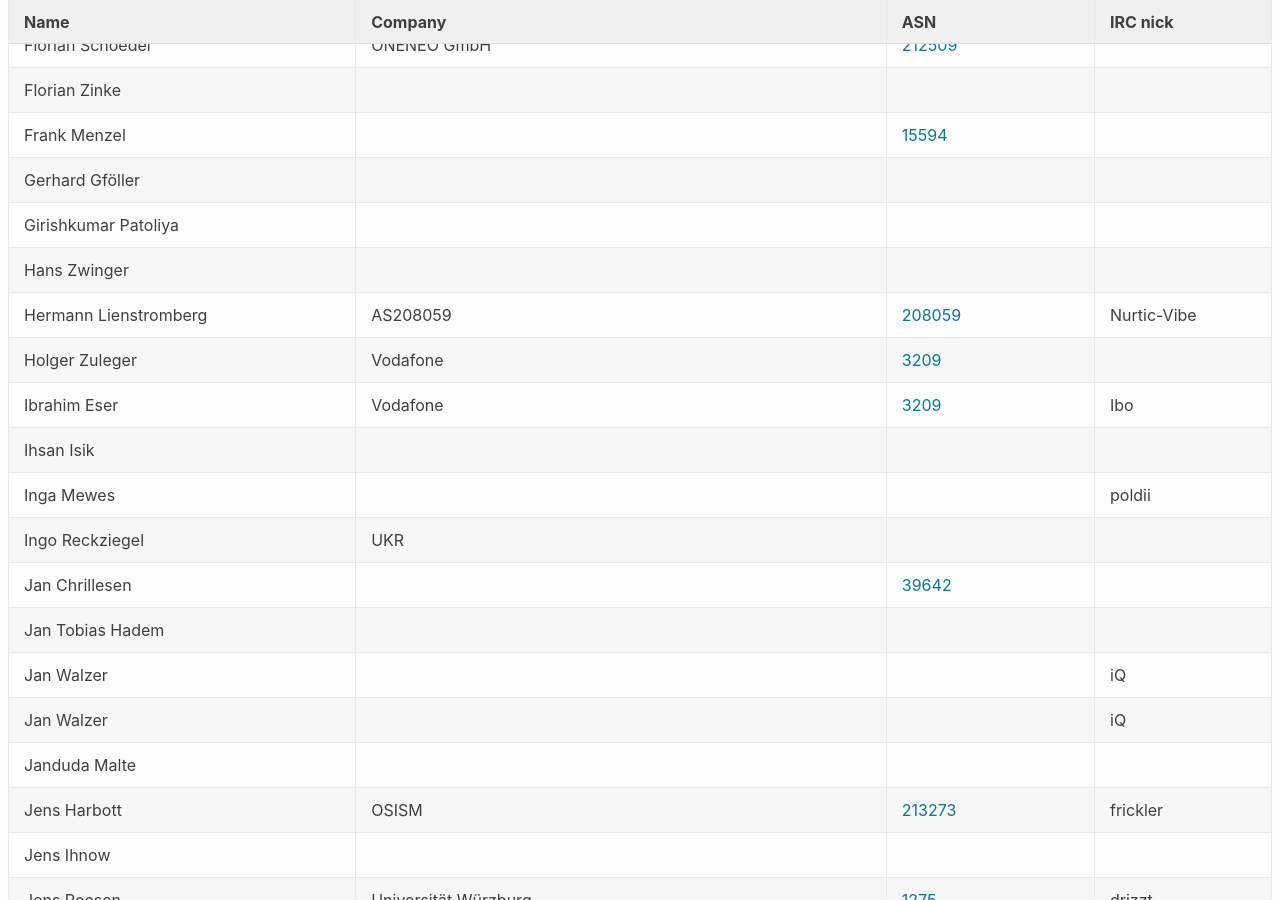
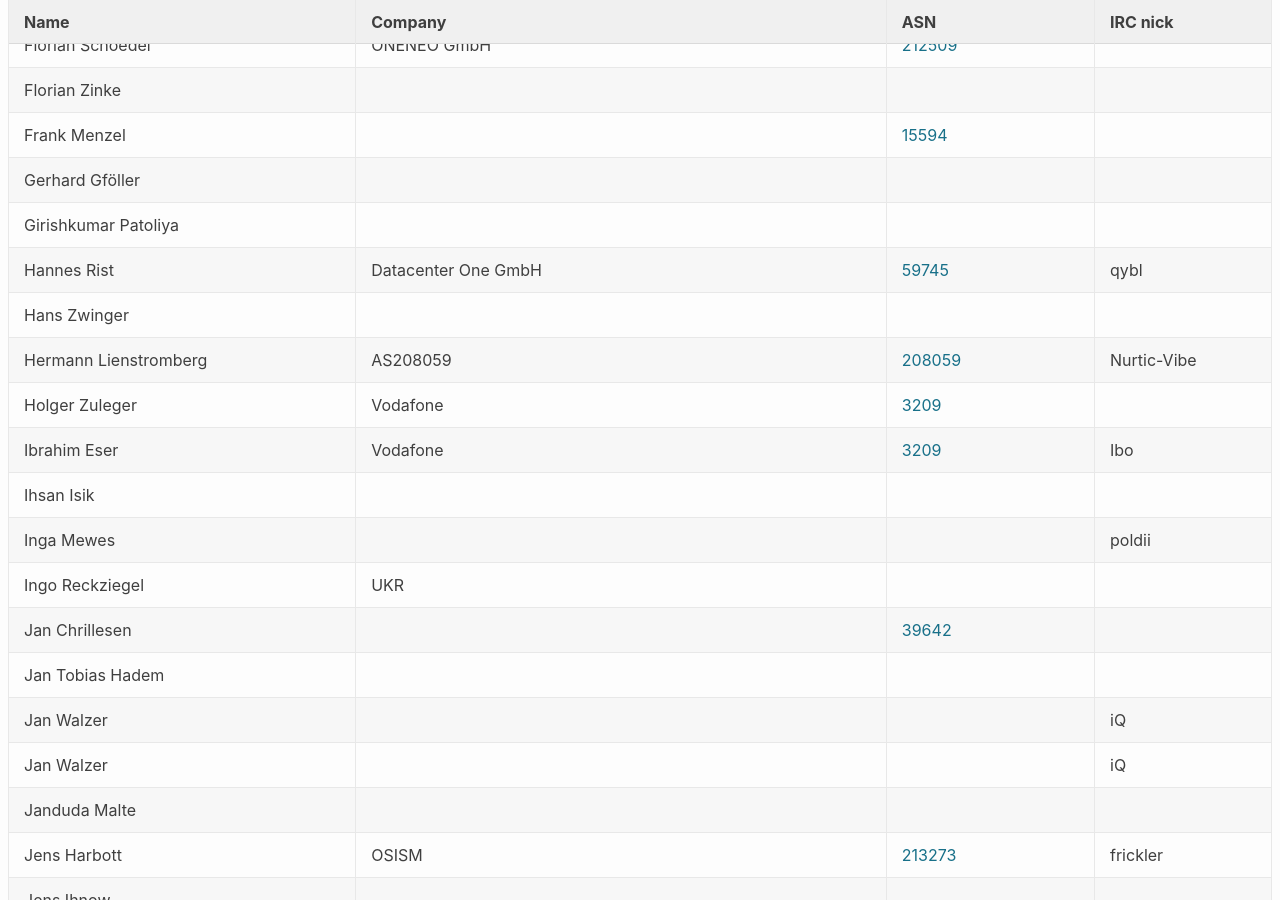
Before and after one commit to denog/pretix-attendeelist, a Jekyll site: the page built from denog15/index.md, in a window 1280 px wide and 900 px high, scrolled down 24234 px. Built offline with Jekyll 4.4.1, drawn with Linux system fonts in a browser that asks for light colours.

Commit message:
Latest data: Mon Nov 20 12:37:51 UTC 2023

```diff
--- a/_data/attendees_denog15_online.json
+++ b/_data/attendees_denog15_online.json
@@ -388,6 +388,12 @@
     "company": null,
     "irc": null,
     "asn": null
+  },
+  {
+    "name": "Hannes Rist",
+    "company": "Datacenter One GmbH",
+    "irc": "qybl",
+    "asn": "59745"
   },
   {
     "name": "Hans Zwinger",
```
